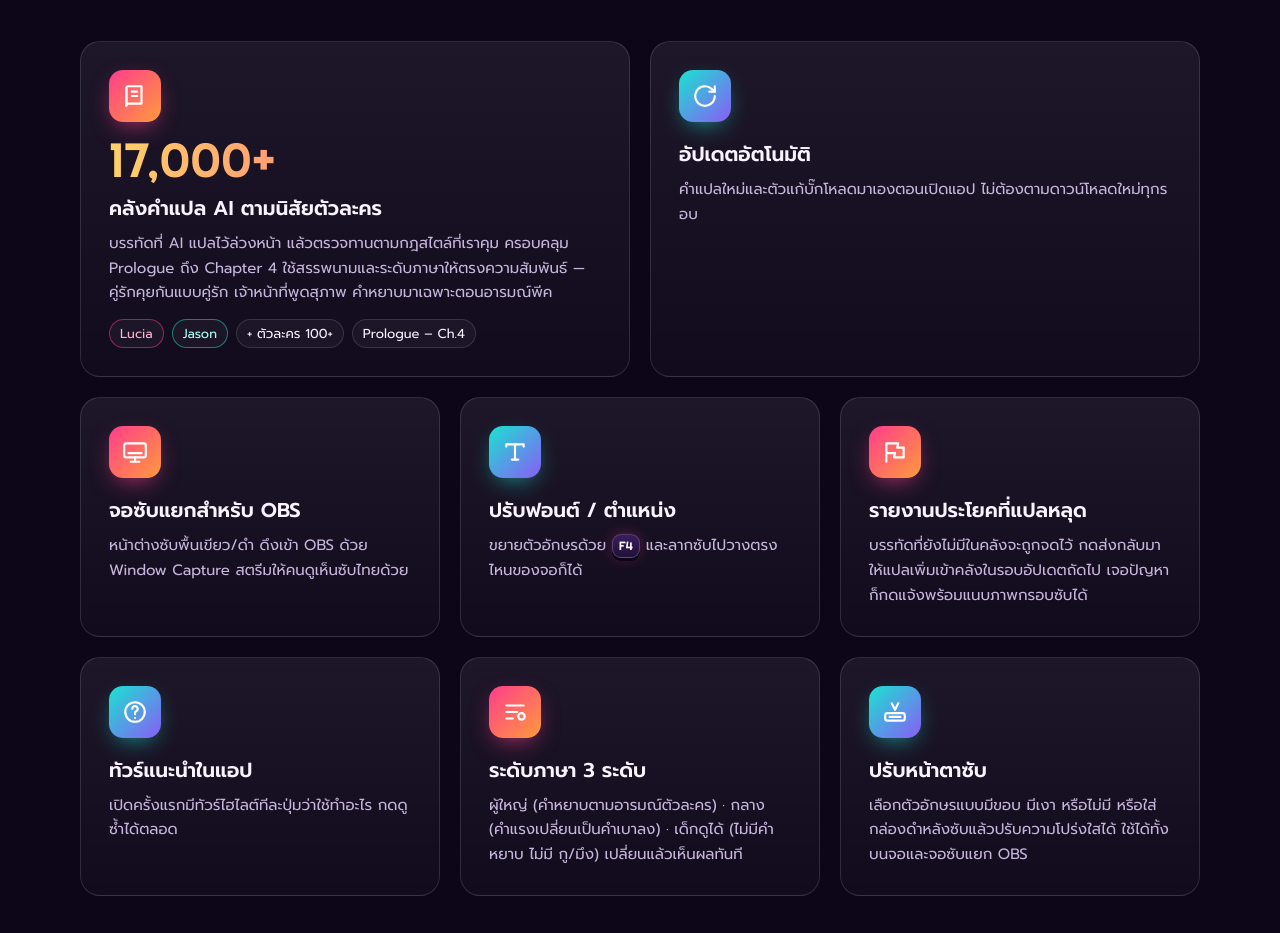
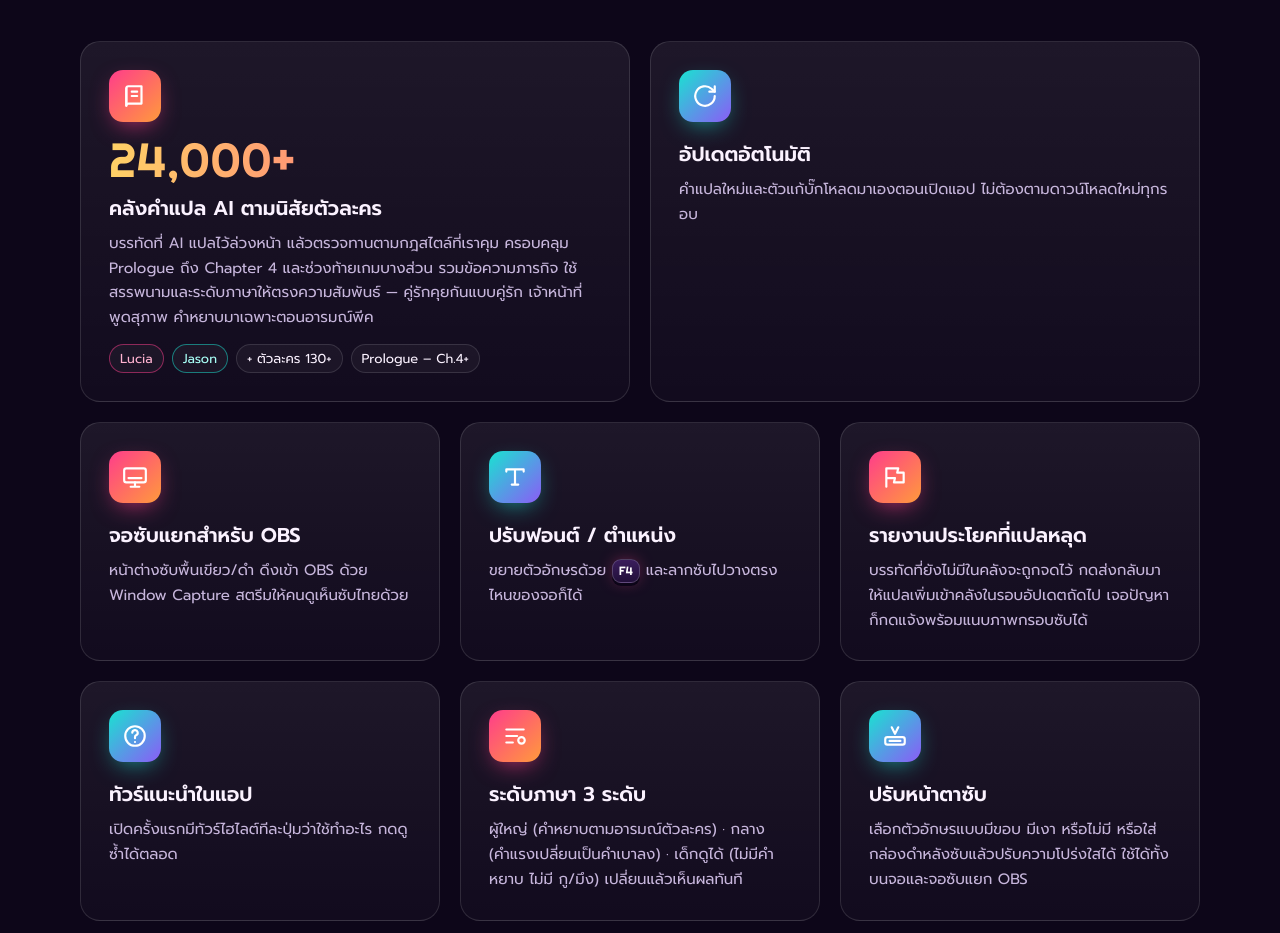
Before and after one commit to bookbang285/leonida-sub-th-app, a plain HTML site: page site/index.html in a window 1280 px wide. Shown: the part 2203-3136 px from the top of the page. Drawn offline with Linux system fonts and the light colour scheme.

Commit message:
site: sync (b313005)

```diff
--- a/site/index.html
+++ b/site/index.html
@@ -78,7 +78,7 @@
     "name": "แปลถึง Chapter ไหนแล้ว?",
     "acceptedAnswer": {
      "@type": "Answer",
-     "text": "ตอนนี้คลังมีกว่า 17,000 ประโยค ครอบคลุม Prologue ถึง Chapter 4 และกำลังเพิ่ม Chapter 5 กับตอนจบ คำแปลใหม่โหลดเข้าแอปเองอัตโนมัติ ประโยคไหนยังไม่มีในคลัง แอปจะแปลด่วนให้ก่อน"
+     "text": "ตอนนี้คลังมีกว่า 24,000 ประโยค ครอบคลุม Prologue ถึง Chapter 4 รวมข้อความภารกิจ และมีช่วงท้ายเกมบางส่วนแล้ว กำลังเก็บ Chapter 5 กับตอนจบให้ครบ คำแปลใหม่โหลดเข้าแอปเองอัตโนมัติ ประโยคไหนยังไม่มีในคลัง แอปจะแปลด่วนให้ก่อน"
     }
    },
    {
@@ -485,10 +485,10 @@ footer .disc{max-width:640px}
     <div class="features">
       <article class="feat big rv">
         <div class="ic"><svg viewBox="0 0 24 24" fill="none" stroke="currentColor" stroke-width="2" stroke-linecap="round" stroke-linejoin="round"><path d="M4 5a2 2 0 0 1 2-2h12v16H6a2 2 0 0 0-2 2z"/><path d="M4 21V5M9 8h5M9 12h5"/></svg></div>
-        <div class="stat">17,000+</div>
+        <div class="stat">24,000+</div>
         <h3>คลังคำแปล AI ตามนิสัยตัวละคร</h3>
-        <p>บรรทัดที่ AI แปลไว้ล่วงหน้า แล้วตรวจทานตามกฎสไตล์ที่เราคุม ครอบคลุม Prologue ถึง Chapter 4 ใช้สรรพนามและระดับภาษาให้ตรงความสัมพันธ์ — คู่รักคุยกันแบบคู่รัก เจ้าหน้าที่พูดสุภาพ คำหยาบมาเฉพาะตอนอารมณ์พีค</p>
-        <div class="chips"><span class="chip l">Lucia</span><span class="chip j">Jason</span><span class="chip">+ ตัวละคร 100+</span><span class="chip">Prologue – Ch.4</span></div>
+        <p>บรรทัดที่ AI แปลไว้ล่วงหน้า แล้วตรวจทานตามกฎสไตล์ที่เราคุม ครอบคลุม Prologue ถึง Chapter 4 และช่วงท้ายเกมบางส่วน รวมข้อความภารกิจ ใช้สรรพนามและระดับภาษาให้ตรงความสัมพันธ์ — คู่รักคุยกันแบบคู่รัก เจ้าหน้าที่พูดสุภาพ คำหยาบมาเฉพาะตอนอารมณ์พีค</p>
+        <div class="chips"><span class="chip l">Lucia</span><span class="chip j">Jason</span><span class="chip">+ ตัวละคร 130+</span><span class="chip">Prologue – Ch.4+</span></div>
       </article>
       <article class="feat big rv" style="--d:.08s">
         <div class="ic"><svg viewBox="0 0 24 24" fill="none" stroke="currentColor" stroke-width="2" stroke-linecap="round" stroke-linejoin="round"><path d="M21 12a9 9 0 1 1-3-6.7L21 8"/><path d="M21 3v5h-5"/></svg></div>
@@ -573,7 +573,7 @@ footer .disc{max-width:640px}
       <details class="rv" open><summary>ต้องเสียเงินไหม?</summary><p>ฟรี 100% ไม่มีโฆษณา ไม่มีค่าสมัคร — ทำเล่นกันในกลุ่มเพื่อน</p></details>
       <details class="rv" style="--d:.06s"><summary>ใช้กับ PS5 ได้ไหม?</summary><p>ได้ ขอแค่ภาพเกมมาอยู่บนจอคอม — ต่อผ่านการ์ดแคปเจอร์ (ดูภาพใน OBS) หรือเล่นผ่าน PS Remote Play แล้วกด <kbd style="min-width:0;font-size:12px;padding:1px 6px">F2</kbd> เลือกหน้าต่างนั้น</p></details>
       <details class="rv" style="--d:.12s"><summary>ซับไม่ขึ้น ทำไงดี?</summary><p>เช็กว่าเปิดซับอังกฤษในเกมแล้ว จากนั้นกด <kbd style="min-width:0;font-size:12px;padding:1px 6px">F2</kbd> ตั้งกรอบใหม่ให้พอดีบรรทัดซับ (ไม่ใหญ่หรือเล็กเกินไป) ส่วนใหญ่หายทันที</p></details>
-      <details class="rv" style="--d:.18s"><summary>แปลถึง Chapter ไหนแล้ว?</summary><p>ตอนนี้คลังมีกว่า 17,000 ประโยค ครอบคลุม Prologue ถึง Chapter 4 และกำลังเพิ่ม Chapter 5 กับตอนจบ คำแปลใหม่โหลดเข้าแอปเองอัตโนมัติ ประโยคไหนยังไม่มีในคลัง แอปจะแปลด่วนให้ก่อน</p></details>
+      <details class="rv" style="--d:.18s"><summary>แปลถึง Chapter ไหนแล้ว?</summary><p>ตอนนี้คลังมีกว่า 24,000 ประโยค ครอบคลุม Prologue ถึง Chapter 4 รวมข้อความภารกิจ และมีช่วงท้ายเกมบางส่วนแล้ว กำลังเก็บ Chapter 5 กับตอนจบให้ครบ คำแปลใหม่โหลดเข้าแอปเองอัตโนมัติ ประโยคไหนยังไม่มีในคลัง แอปจะแปลด่วนให้ก่อน</p></details>
       <details class="rv" style="--d:.21s"><summary>ใครเป็นคนแปล?</summary><p>คำแปลในคลังทำโดย AI (Claude) 100% เราเป็นคนกำหนดสไตล์การพูดของแต่ละตัวละคร รายชื่อตัวละคร และสแลง แล้วตรวจคุณภาพทุกรอบก่อนปล่อย ส่วนประโยคที่ยังไม่มีในคลัง แอปจะใช้ตัวแปลอัตโนมัติให้ก่อน (ขึ้นจุดสีเทา)</p></details>
       <details class="rv" style="--d:.24s"><summary>ปิดคำหยาบได้ไหม?</summary><p>ได้ ในตั้งค่า › ซับไทย › ระดับภาษา เลือก "กลาง" ให้คำแรงเปลี่ยนเป็นคำเบาลง หรือ "เด็กดูได้" ไม่มีคำหยาบและไม่มี กู/มึง เหมาะกับตอนสตรีมหรือเล่นกับครอบครัว</p></details>
     </div>
```
